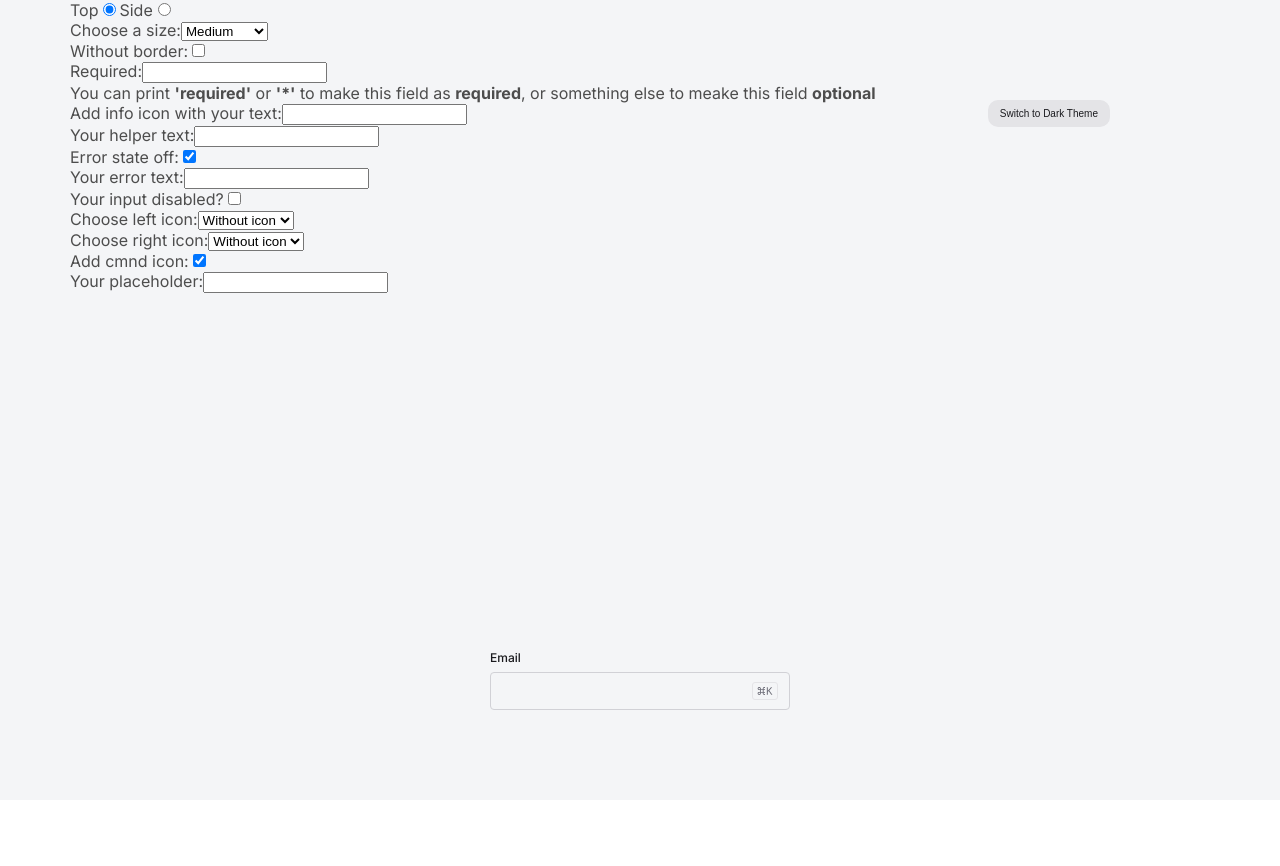
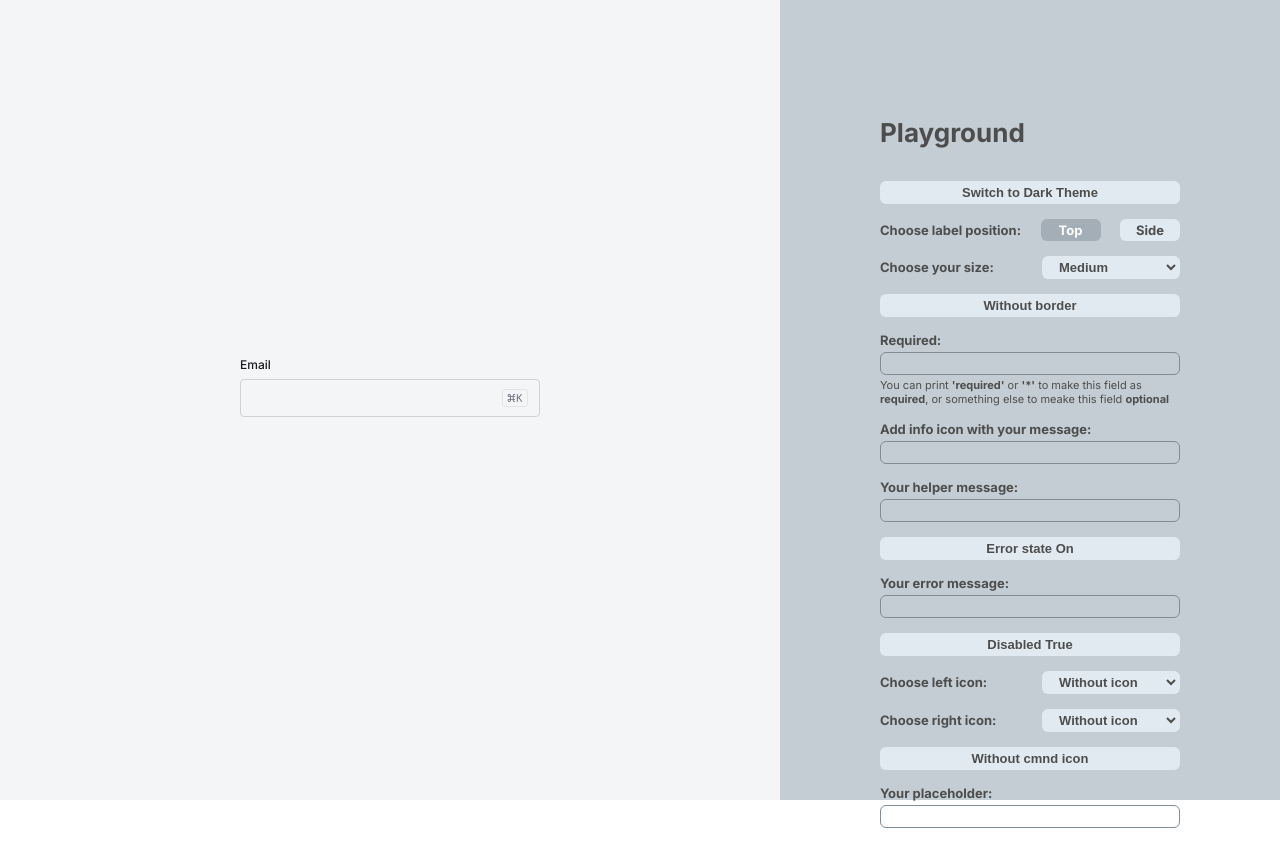
Before and after one commit to Follder/react--form-lib, a React (Create React App) app: page / in a window 1280 px wide. Shown: the top 866 px of the page. After the commit the page ends 828 px from the top, so only its background shows below. Built offline with nearby package versions, Linux system fonts and the light colour scheme.

Commit message:
add playground

```diff
--- a/src/components/app/App.scss
+++ b/src/components/app/App.scss
@@ -1,4 +1,4 @@
-@import '../../theme/theme.scss';
+@import "../../theme/theme.scss";
 
 .page {
   background-color: var(--background);
@@ -10,6 +10,7 @@
     display: flex;
     justify-content: center;
     align-items: center;
+    flex-grow: 2;
 
     height: 100%;
   }
@@ -18,63 +19,152 @@
 .container {
   position: relative;
 
-  max-width: 1140px;
-  margin: 0 auto;
+  display: flex;
+  flex-direction: row-reverse;
 
   height: 100%;
 }
 
-.toggleButton {
-  position: absolute;
-  right: 100px;
-  top: 100px;
+.settings {
+  display: flex;
+  flex-direction: column;
+  justify-content: start;
+  gap: 15px;
 
-  font-size: 10px;
-  cursor: pointer;
+  max-width: 500px;
+  padding: 100px;
+  flex-grow: 1;
 
-  background-color: var(--input-icon-border);
-  color: var(--label-color);
+  background-color: #c3cdd3;
 
-  border: none;
-  padding: 8px 12px;
-  border-radius: 10px;
-}
+  font-weight: 700;
+  font-size: 13px;
 
-.App {
-  text-align: center;
-}
+  transition: 0.3s all;
 
-.App-logo {
-  height: 40vmin;
-  pointer-events: none;
-}
+  input[type="text"] {
+    background-color: transparent;
+    border: 1px solid #818d94;
+    border-radius: 6px;
 
-@media (prefers-reduced-motion: no-preference) {
-  .App-logo {
-    animation: App-logo-spin infinite 20s linear;
+    padding: 3px 12px;
+    display: block;
+    margin-top: 4px;
+    transition: 0.3s all;
+    width: 100%;
+
+    &:focus {
+      border: 1px solid #818d94;
+      outline: 3px solid #b5c1c9;
     }
   }
 
-.App-header {
-  background-color: #282c34;
-  min-height: 100vh;
-  display: flex;
-  flex-direction: column;
-  align-items: center;
-  justify-content: center;
-  font-size: calc(10px + 2vmin);
-  color: white;
+  select {
+    padding: 2px 12px;
+    border-radius: 6px;
+    border: 1px solid transparent;
+    background-color: #e1eaf0;
+    color: #4d4d4d;
+    font-weight: 700;
+    font-size: 13px;
+
+    width: 138px;
+
+    cursor: pointer;
+
+    &:focus {
+      border: 1px solid #818d94;
+      outline: 3px solid #b5c1c9;
+    }
   }
 
-.App-link {
-  color: #61dafb;
+  button {
+    width: 100%;
+    padding: 3px 12px;
+    border-radius: 6px;
+    border: 1px solid transparent;
+    background-color: #e1eaf0;
+    color: #4d4d4d;
+    font-weight: 700;
+    font-size: 13px;
+
+    cursor: pointer;
+    transition: 0.3s box-shadow;
+
+    &:hover {
+      box-shadow: 0 0 10px rgba(129, 141, 148, 0.5);
     }
 
-@keyframes App-logo-spin {
-  from {
-    transform: rotate(0deg);
-  }
-  to {
-    transform: rotate(360deg);
+    &.active {
+      background-color: #a3aeb6;
+      color: #fff;
     }
   }
+
+  &__required {
+    div {
+      font-weight: 400;
+      font-size: 11px;
+      margin-top: 3px;
+    }
+  }
+
+  &__label {
+    display: flex;
+    justify-content: space-between;
+    align-items: center;
+
+    &-radio {
+      position: relative;
+      display: flex;
+      align-items: center;
+
+      label {
+        display: flex;
+        justify-content: center;
+
+        width: 60px;
+        background-color: #e1eaf0;
+        color: #4d4d4d;
+        padding: 3px 12px;
+        border-radius: 6px;
+
+        cursor: pointer;
+        transition: .3s box-shadow;
+
+        &:hover {
+          box-shadow: 0 0 10px rgba(129, 141, 148, 0.5);
+        }
+
+        &.active {
+          background-color: #a3aeb6;
+          color: #fff;
+        }
+      }
+
+      input {
+        position: absolute;
+        opacity: 0;
+        cursor: pointer;
+      }
+    }
+  }
+
+  &__size {
+    display: flex;
+    justify-content: space-between;
+    align-items: center;
+  }
+
+  &__left {
+    display: flex;
+    justify-content: space-between;
+    align-items: center;
+  }
+
+  &__right {
+    display: flex;
+    justify-content: space-between;
+    align-items: center;
+  }
+}
--- a/src/components/app/App.tsx
+++ b/src/components/app/App.tsx
@@ -3,11 +3,8 @@ import Input from "../input/Input";
 import "./App.scss";
 import { LabelPosition } from "../../types/types";
 import { Size } from "../../types/types";
-import { Required } from "../../types/types";
-import { Info } from "../../types/types";
 import { LeftIcon } from "../../types/types";
 import { RightIcon } from "../../types/types";
-import { Type } from "../../types/types";
 
 function App() {
   const [theme, setTheme] = useState("light");
@@ -25,40 +22,74 @@ function App() {
   const [isCmndIcon, setIsCmndIcon] = useState(true);
   const [placeholder, setPlaceholder] = useState("");
 
-  const toggleTheme = () => {
-    setTheme((prevTheme) => (prevTheme === "light" ? "dark" : "light"));
+  const toggleBtn = (
+    setFunc: (value: (prev: string) => string) => void,
+    arg1: string,
+    arg2: string
+  ) => {
+    setFunc((prev) => (prev === arg1 ? arg2 : arg1));
+  };
+
+  const toggleBooleanBtn = (
+    setFunc: (value: (prev: boolean) => boolean) => void,
+    arg1: boolean,
+    arg2: boolean
+  ) => {
+    setFunc((prev) => (prev === arg1 ? arg2 : arg1));
   };
 
   return (
     <div className="page" data-theme={theme}>
       <header className="container">
         <div className="settings">
+          <h1>Playground</h1>
+          <div className="settings__theme">
+            <button
+              onClick={() => toggleBtn(setTheme, "light", "dark")}
+              className={theme === "dark" ? "active" : ""}
+            >
+              Switch to {theme === "light" ? "Dark" : "Light"} Theme
+            </button>
+          </div>
           <div className="settings__label">
-            <label>
+            Choose label position:
+            <div className="settings__label-radio">
+              <label
+                htmlFor="top"
+                className={labelPosition === "top" ? "active" : ""}
+              >
                 Top
+              </label>
               <input
                 type="radio"
+                id="top"
                 value="top"
                 checked={labelPosition === "top"}
                 onChange={(e) =>
                   setLabelPosition(e.target.value as LabelPosition)
                 }
               />
+            </div>
+            <div className="settings__label-radio">
+              <label
+                htmlFor="side"
+                className={labelPosition === "side" ? "active" : ""}
+              >
+                Side
               </label>
-            <label>
-              Side
               <input
                 type="radio"
+                id="side"
                 value="side"
                 checked={labelPosition === "side"}
                 onChange={(e) =>
                   setLabelPosition(e.target.value as LabelPosition)
                 }
               />
-            </label>
+            </div>
           </div>
           <div className="settings__size">
-            <label htmlFor="size-select">Choose a size:</label>
+            <label htmlFor="size-select">Choose your size:</label>
             <select
               id="size-select"
               value={size}
@@ -71,14 +102,12 @@ function App() {
             </select>
           </div>
           <div className="settings__quiet">
-            <label>
-              Without border:
-              <input
-                type="checkbox"
-                checked={isQuiet}
-                onChange={(e) => setIsQuiet(e.target.checked)}
-              />
-            </label>
+            <button
+              onClick={() => toggleBooleanBtn(setIsQuiet, true, false)}
+              className={isQuiet === true ? "active" : ""}
+            >
+              {isQuiet === true ? "With" : "Without"} border
+            </button>
           </div>
           <div className="settings__required">
             <label>
@@ -97,7 +126,7 @@ function App() {
           </div>
           <div className="settings__info">
             <label>
-              Add info icon with your text:
+              Add info icon with your message:
               <input
                 type="text"
                 value={info}
@@ -107,7 +136,7 @@ function App() {
           </div>
           <div className="settings__helper">
             <label>
-              Your helper text:
+              Your helper message:
               <input
                 type="text"
                 value={helperText}
@@ -116,18 +145,16 @@ function App() {
             </label>
           </div>
           <div className="settings__valid">
-            <label>
-              Error state off:
-              <input
-                type="checkbox"
-                checked={isValid}
-                onChange={(e) => setIsValid(e.target.checked)}
-              />
-            </label>
+            <button
+              onClick={() => toggleBooleanBtn(setIsValid, true, false)}
+              className={isValid === false ? "active" : ""}
+            >
+              Error state {isValid === false ? "Off" : "On"}
+            </button>
           </div>
           <div className="settings__error">
             <label>
-              Your error text:
+              Your error message:
               <input
                 type="text"
                 value={errorText}
@@ -136,22 +163,25 @@ function App() {
             </label>
           </div>
           <div className="settings__disabled">
-            <label>
-              Your input disabled?
-              <input
-                type="checkbox"
-                checked={isDisabled}
-                onChange={(e) => setIsDisabled(e.target.checked)}
-              />
-            </label>
+            <button
+              onClick={() => toggleBooleanBtn(setIsDisabled, true, false)}
+              className={isDisabled === true ? "active" : ""}
+            >
+              Disabled {isDisabled === true ? "False" : "True"}
+            </button>
           </div>
+          {labelPosition === "top" && (
+            <>
               <div className="settings__left">
                 <label htmlFor="left-select">Choose left icon:</label>
                 <select
                   id="left-select"
-              value={leftIcon || ''}
+                  value={leftIcon || ""}
                   onChange={(e) => {
-                const newValue = e.target.value === "" ? null : (e.target.value as LeftIcon);
+                    const newValue =
+                      e.target.value === ""
+                        ? null
+                        : (e.target.value as LeftIcon);
                     setLeftIcon(newValue);
                   }}
                 >
@@ -166,9 +196,12 @@ function App() {
                 <label htmlFor="right-select">Choose right icon:</label>
                 <select
                   id="right-select"
-              value={rightIcon || ''}
+                  value={rightIcon || ""}
                   onChange={(e) => {
-                const newValue = e.target.value === "" ? null : (e.target.value as RightIcon);
+                    const newValue =
+                      e.target.value === ""
+                        ? null
+                        : (e.target.value as RightIcon);
                     setRightIcon(newValue);
                   }}
                 >
@@ -177,15 +210,16 @@ function App() {
                 </select>
               </div>
               <div className="settings__cmnd">
-            <label>
-              Add cmnd icon:
-              <input
-                type="checkbox"
-                checked={isCmndIcon}
-                onChange={(e) => setIsCmndIcon(e.target.checked)}
-              />
-            </label>
+                <button
+                  onClick={() => toggleBooleanBtn(setIsCmndIcon, true, false)}
+                  className={isCmndIcon === false ? "active" : ""}
+                >
+                  {isCmndIcon === false ? "With" : "Without"} cmnd icon
+                </button>
               </div>
+            </>
+          )}
+
           <div className="settings__placeholder">
             <label>
               Your placeholder:
@@ -196,11 +230,8 @@ function App() {
               />
             </label>
           </div>
+        </div>
 
-        </div>
-        <button onClick={toggleTheme} className="toggleButton">
-          Switch to {theme === "light" ? "Dark" : "Light"} Theme
-        </button>
         <div className="page__wrapper">
           <Input
             labelPosition={labelPosition}
```
Lines whose indentation alone changed are shown as unchanged.
